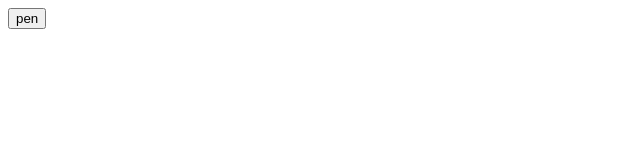
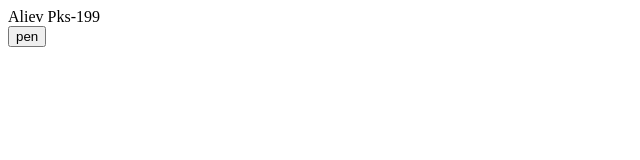
Before and after one commit to Vregde/6dom, a plain HTML site: page index.html in a window 1280 px wide. Shown: the whole page, without its empty margins (0-640 px from the left). Drawn offline with Linux system fonts and the light colour scheme.

Commit message:
New change

```diff
--- a/index.html
+++ b/index.html
@@ -7,6 +7,7 @@
     <title>Document</title>
 </head>
 <body>
+    <div>Aliev Pks-199</div>
     <button>pen</button>
 </body>
 </html>
```
